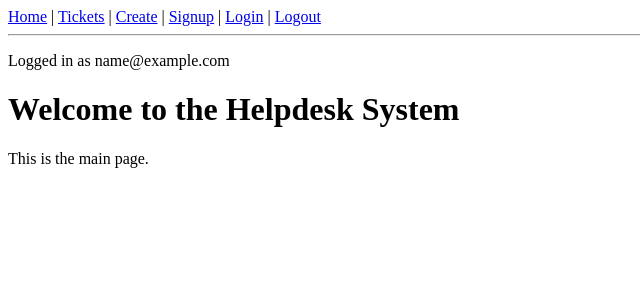
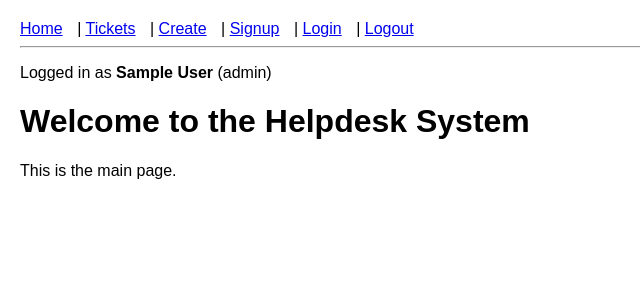
Before and after one commit to yousuf-elmeki/Ticketing-System, a Flask app: page / in a window 1280 px wide. Shown: the top 300 px of the page, without its empty margins (0-640 px from the left). Run offline with Flask 3, Linux system fonts and the light colour scheme; the visitor is signed in with stand-in values (Sample User, id 1); tables that the repository leaves empty or names only in its code hold one stand-in row (values such as "Sample post").

Commit message:
Added admin and Admin comments

```diff
--- a/app.py
+++ b/app.py
@@ -3,7 +3,6 @@ import mysql.connector
 
 app = Flask(__name__)
 app.secret_key = "supersecretkey"
-
 
 # =========================
 # DATABASE CONNECTION
@@ -15,14 +14,12 @@ db = mysql.connector.connect(
     database="helpdesk"
 )
 
-
 # =========================
 # HOME
 # =========================
 @app.route("/")
 def home():
     return render_template("index.html")
-
 
 # =========================
 # ABOUT
@@ -31,33 +28,31 @@ def home():
 def about():
     return render_template("about.html")
 
-
 # =========================
 # SIGNUP
 # =========================
 @app.route("/signup", methods=["GET", "POST"])
 def signup():
     if request.method == "POST":
+        name = request.form["name"]
         email = request.form["email"]
         password = request.form["password"]
 
         cursor = db.cursor()
 
-        # Check if user exists
         cursor.execute("SELECT * FROM User WHERE email=%s", (email,))
         if cursor.fetchone():
             return "User already exists"
 
         cursor.execute("""
-            INSERT INTO User (full_name, email, password)
-            VALUES (%s, %s, %s)
-        """, ("User", email, password))
+            INSERT INTO User (full_name, email, password, role)
+            VALUES (%s, %s, %s, %s)
+        """, (name, email, password, "user"))
 
         db.commit()
         return redirect("/login")
 
     return render_template("signup.html")
-
 
 # =========================
 # LOGIN
@@ -79,12 +74,14 @@ def login():
         if user:
             session["user_id"] = user["user_id"]
             session["email"] = user["email"]
+            session["name"] = user["full_name"]
+            session["role"] = user.get("role", "user")
+
             return redirect("/tickets")
 
         return "Invalid login"
 
     return render_template("login.html")
-
 
 # =========================
 # LOGOUT
@@ -94,9 +91,8 @@ def logout():
     session.clear()
     return redirect("/login")
 
-
 # =========================
-# VIEW TICKETS (JOIN REQUIRED)
+# VIEW TICKETS (ROLE BASED)
 # =========================
 @app.route("/tickets")
 def tickets():
@@ -105,18 +101,40 @@ def tickets():
 
     cursor = db.cursor(dictionary=True)
 
-    cursor.execute("""
-        SELECT t.ticket_id, t.title, t.description,
-               u.full_name, s.status_label, p.priority_level
-        FROM Ticket t
-        JOIN User u ON t.user_id = u.user_id
-        JOIN Status s ON t.status_id = s.status_id
-        JOIN Priority p ON t.priority_id = p.priority_id
-    """)
+    # GET TICKETS
+    if session.get("role") == "admin":
+        cursor.execute("""
+            SELECT t.ticket_id, t.title, t.description,
+                   u.full_name, s.status_label, p.priority_level
+            FROM Ticket t
+            JOIN User u ON t.user_id = u.user_id
+            JOIN Status s ON t.status_id = s.status_id
+            JOIN Priority p ON t.priority_id = p.priority_id
+        """)
+    else:
+        cursor.execute("""
+            SELECT t.ticket_id, t.title, t.description,
+                   u.full_name, s.status_label, p.priority_level
+            FROM Ticket t
+            JOIN User u ON t.user_id = u.user_id
+            JOIN Status s ON t.status_id = s.status_id
+            JOIN Priority p ON t.priority_id = p.priority_id
+            WHERE t.user_id = %s
+        """, (session["user_id"],))
 
     tickets = cursor.fetchall()
+
+    for ticket in tickets:
+        cursor.execute("""
+            SELECT c.text, u.full_name
+            FROM Comment c
+            JOIN User u ON c.user_id = u.user_id
+            WHERE c.ticket_id = %s
+        """, (ticket["ticket_id"],))
+
+        ticket["comments"] = cursor.fetchall()
+
     return render_template("tickets.html", tickets=tickets)
-
 
 # =========================
 # CREATE TICKET
@@ -142,9 +160,8 @@ def create_ticket():
 
     return render_template("create.html")
 
-
 # =========================
-# UPDATE TICKET
+# UPDATE TICKET (WITH PERMISSION)
 # =========================
 @app.route("/update/<int:ticket_id>", methods=["GET", "POST"])
 def update_ticket(ticket_id):
@@ -152,6 +169,13 @@ def update_ticket(ticket_id):
         return redirect("/login")
 
     cursor = db.cursor(dictionary=True)
+
+    # Check ownership
+    cursor.execute("SELECT user_id FROM Ticket WHERE ticket_id=%s", (ticket_id,))
+    owner = cursor.fetchone()
+
+    if session.get("role") != "admin" and owner["user_id"] != session["user_id"]:
+        return "Access denied"
 
     if request.method == "POST":
         status_id = request.form["status"]
@@ -166,11 +190,9 @@ def update_ticket(ticket_id):
         db.commit()
         return redirect("/tickets")
 
-    # Load ticket
     cursor.execute("SELECT * FROM Ticket WHERE ticket_id=%s", (ticket_id,))
     ticket = cursor.fetchone()
 
-    # Load dropdown data
     cursor.execute("SELECT * FROM Status")
     statuses = cursor.fetchall()
 
@@ -184,7 +206,6 @@ def update_ticket(ticket_id):
         priorities=priorities
     )
 
-
 # =========================
 # DELETE TICKET
 # =========================
@@ -193,12 +214,43 @@ def delete_ticket(ticket_id):
     if "user_id" not in session:
         return redirect("/login")
 
+    cursor = db.cursor(dictionary=True)
+
+    cursor.execute("SELECT user_id FROM Ticket WHERE ticket_id=%s", (ticket_id,))
+    owner = cursor.fetchone()
+
+    if session.get("role") != "admin" and owner["user_id"] != session["user_id"]:
+        return "Access denied"
+
     cursor = db.cursor()
     cursor.execute("DELETE FROM Ticket WHERE ticket_id=%s", (ticket_id,))
     db.commit()
 
     return redirect("/tickets")
 
+# =========================
+# ADD COMMENT (ADMIN ONLY)
+# =========================
+@app.route("/comment/<int:ticket_id>", methods=["POST"])
+def add_comment(ticket_id):
+    if "user_id" not in session:
+        return redirect("/login")
+
+    if session.get("role") != "admin":
+        return "Access denied"
+
+    text = request.form["text"]
+
+    cursor = db.cursor()
+
+    cursor.execute("""
+        INSERT INTO Comment (text, ticket_id, user_id)
+        VALUES (%s, %s, %s)
+    """, (text, ticket_id, session["user_id"]))
+
+    db.commit()
+
+    return redirect("/tickets")
 
 # =========================
 # RUN APP
--- a/templates/layout.html
+++ b/templates/layout.html
@@ -2,6 +2,12 @@
 <html>
 <head>
 <title>Helpdesk</title>
+
+<style>
+body { font-family: Arial; margin: 20px; }
+nav a { margin-right: 10px; }
+</style>
+
 </head>
 <body>
 
@@ -16,8 +22,8 @@
 
 <hr>
 
-{% if session.email %}
-<p>Logged in as {{ session.email }}</p>
+{% if session.name %}
+<p>Logged in as <b>{{ session.name }}</b> ({{ session.role }})</p>
 {% endif %}
 
 {% block content %}{% endblock %}
--- a/templates/login.html
+++ b/templates/login.html
@@ -4,7 +4,7 @@
 <h2>Login</h2>
 
 <form method="POST">
-    <input type="email" name="email" placeholder="Email" required><br><br>
+    <input type="text" name="email" placeholder="Email or Username" required><br><br>
     <input type="password" name="password" placeholder="Password" required><br><br>
     <button>Login</button>
 </form>
--- a/templates/signup.html
+++ b/templates/signup.html
@@ -4,6 +4,7 @@
 <h2>Sign Up</h2>
 
 <form method="POST">
+    <input name="name" placeholder="Full Name" required><br><br>
     <input type="email" name="email" placeholder="Email" required><br><br>
     <input type="password" name="password" placeholder="Password" required><br><br>
     <button>Create Account</button>
```
Also changed, not shown: templates/tickets.html (+20 -0 lines), templates/update.html (+8 -2 lines).
